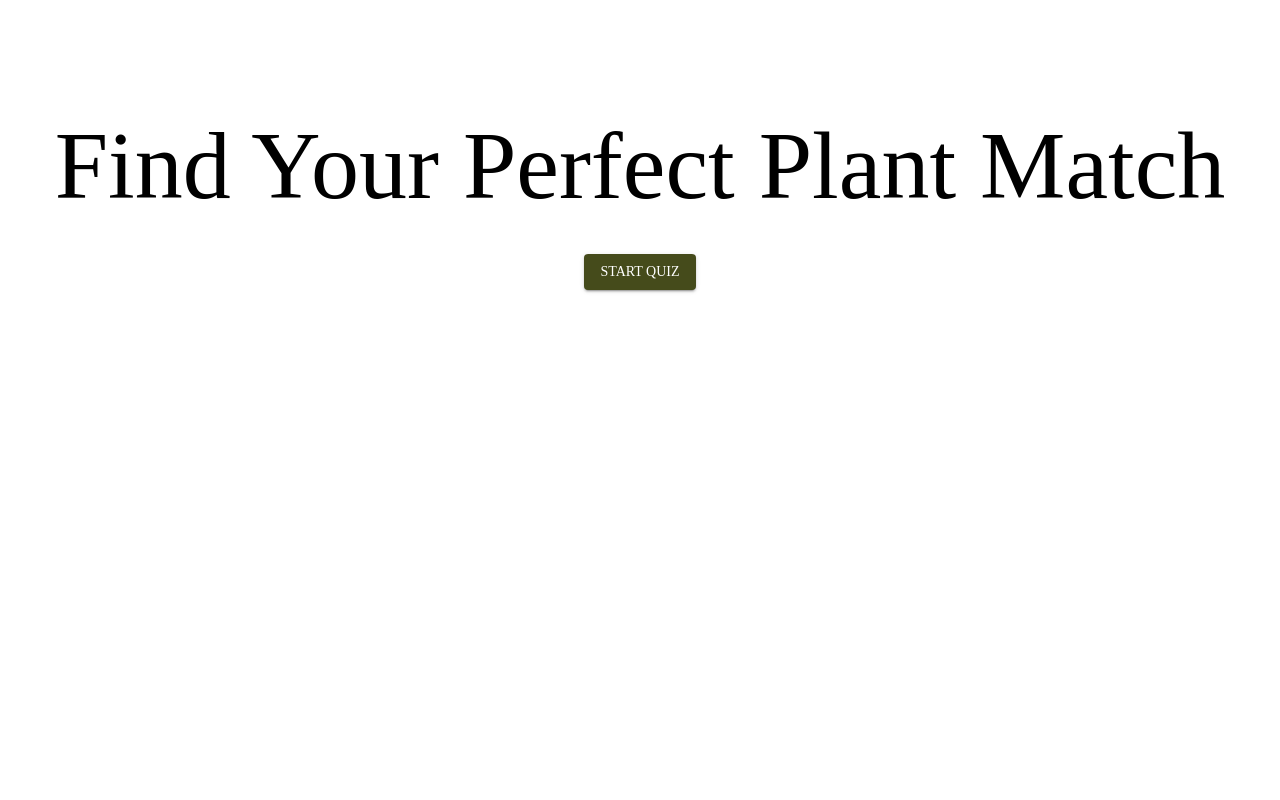
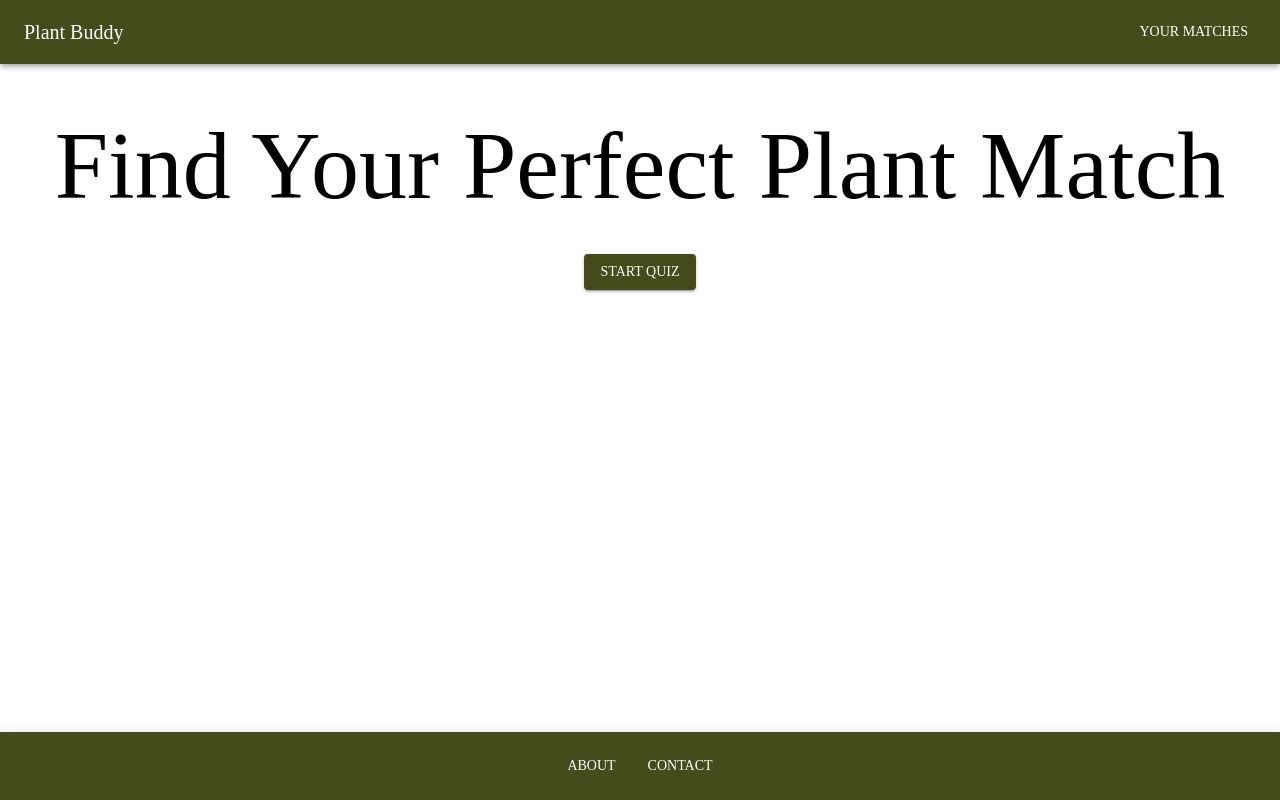
Before and after one commit to alicewestcreate/plant-buddy, a React (Create React App) app: page / in a window 1280 px wide. Built offline with nearby package versions, Linux system fonts and the light colour scheme; a web font is replaced by a local one.

Commit message:
Add quiz and about route, import quiz, about, navbar, footer files to App.js

```diff
--- a/src/App.js
+++ b/src/App.js
@@ -1,17 +1,23 @@
 import React from 'react';
+import Navbar from './components/Layout/Navbar'
+import Footer from './components/Layout/Footer'
 import { Route, Routes } from "react-router-dom";
 import Home from './components/pages/Home';
-import Cards from './components/pages/Cards';
+import Quiz from './components/pages/Quiz';
+import About from './components/pages/About'
 import { ThemeProvider } from '@mui/material';
 import theme from "./theme";
 
 export const App = () => {
   return (
     <ThemeProvider theme={theme}>
+      <Navbar/>
       <Routes>
         <Route path="/" element={<Home />} />
-        <Route path="/cards" element={<Cards />} />
+        <Route path="/quiz" element={<Quiz />} />
+        <Route path="/about" element={<About />} />
       </Routes>
+      <Footer/>
     </ThemeProvider>
   )
 
```
